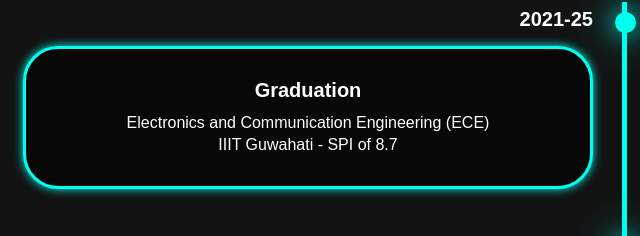
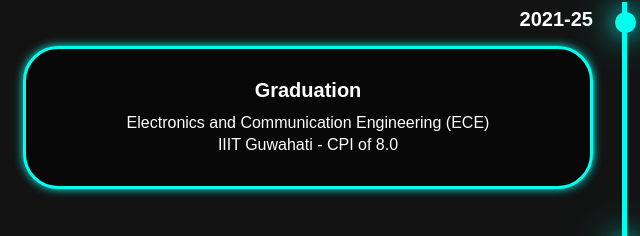
Before and after one commit to maradashami24/portfolio, a plain HTML site: page index.html in a window 1280 px wide. Shown: the part 1036-1272 px from the top of the page, 17-657 px from the left. Drawn offline with nearby package versions, Linux system fonts and the light colour scheme.

Commit message:
Update index.html

```diff
--- a/index.html
+++ b/index.html
@@ -59,7 +59,7 @@
                         <div class="timeline-content">
                             <h3>Graduation</h3>
                             <p> Electronics and Communication Engineering (ECE) </p>
-                            <p>  IIIT Guwahati - SPI of 8.7</p>
+                            <p>  IIIT Guwahati - CPI of 8.0</p>
                         </div>
 
                 </div>
```
